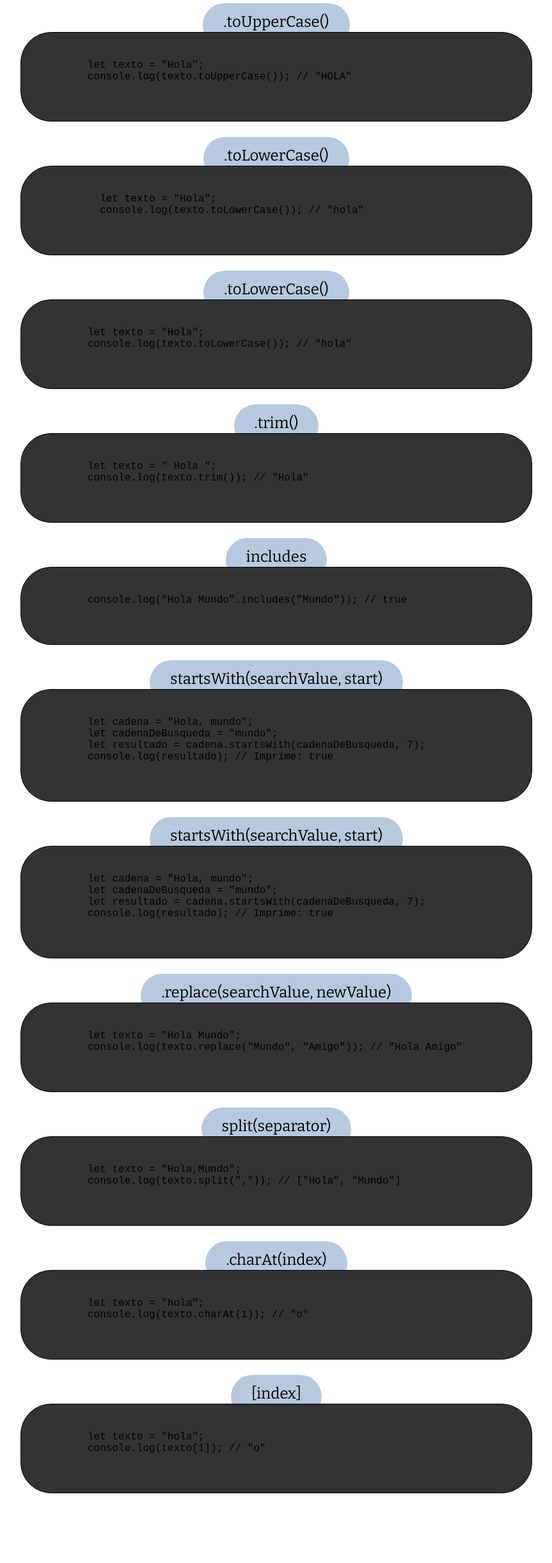
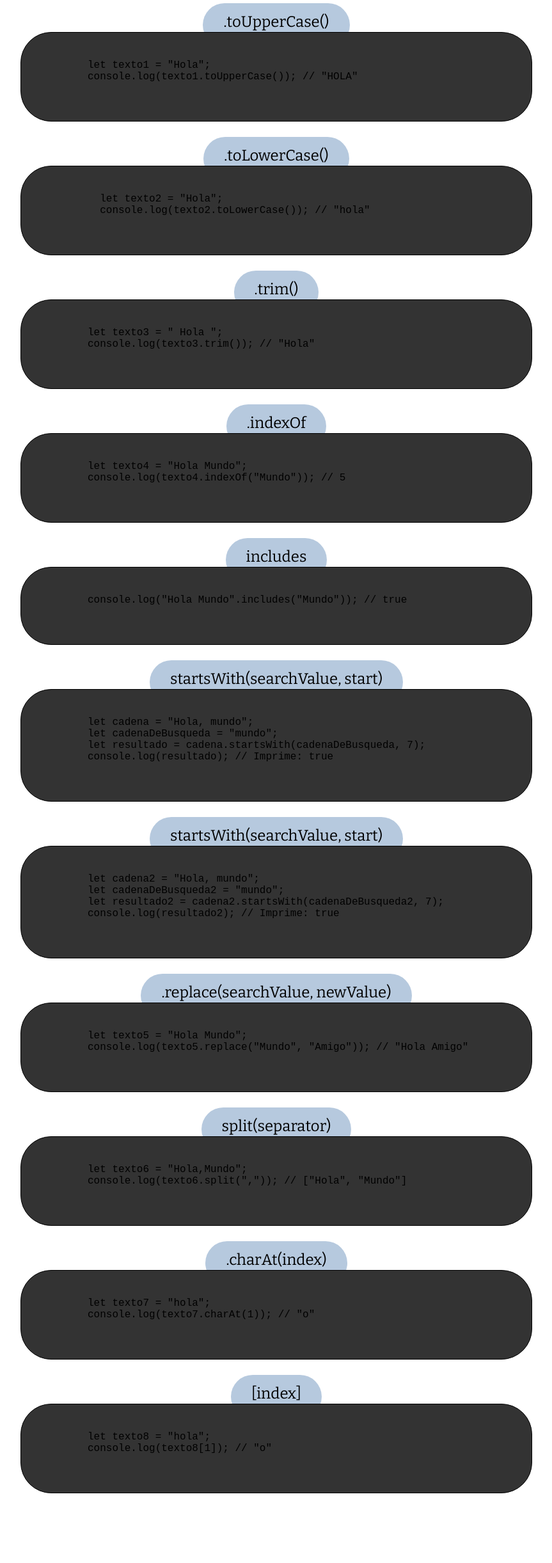
Before and after one commit to Erika-Fullstack/Proyecto-investigacion-JavaScript2, a plain HTML site: page metodos-atributos-string.html in a window 1280 px wide. Shown: the part 308-2751 px from the top of the page at 64% size, without its empty margins (208-1071 px from the left). Drawn offline with nearby package versions, Linux system fonts and the light colour scheme.

Commit message:
cambios en ejemplos de strings html y js

```diff
--- /dev/null
+++ b/js/metodosstring.js
@@ -0,0 +1,50 @@
+/* .length */
+let texto = "Hola Mundo";
+console.log(texto.length); // 10
+
+/* .toUpperCase() */
+let texto1 = "Hola";
+console.log(texto1.toUpperCase()); // "HOLA"
+
+/* .toLowerCase() */
+let texto2 = "Hola";
+console.log(texto2.toLowerCase()); // "hola"
+
+/* .trim() */
+let texto3 = " Hola ";
+console.log(texto3.trim()); // "Hola"
+
+/* .indexOf */
+let texto4 = "Hola Mundo";
+console.log(texto4.indexOf("Mundo")); // 5
+
+/* includes */
+console.log("Hola Mundo".includes("Mundo")); // true
+
+/* startsWith(searchValue, start) */
+let cadena = "Hola, mundo";
+let cadenaDeBusqueda = "mundo";
+let resultado = cadena.startsWith(cadenaDeBusqueda, 7);
+console.log(resultado); // Imprime: true
+
+/* startsWith(searchValue, start) */
+let cadena2 = "Hola, mundo";
+let cadenaDeBusqueda2 = "mundo";
+let resultado2 = cadena2.startsWith(cadenaDeBusqueda2, 7);
+console.log(resultado2); // Imprime: true
+
+/* .replace(searchValue, newValue) */
+let texto5 = "Hola Mundo";
+console.log(texto5.replace("Mundo", "Amigo")); // "Hola Amigo"
+
+/* split(separator) */
+let texto6 = "Hola,Mundo";
+console.log(texto6.split(",")); // ["Hola", "Mundo"]
+
+/* .charAt(index) */
+let texto7 = "hola";
+console.log(texto7.charAt(1)); // "o"
+
+/* [index] */
+let texto8 = "hola";
+console.log(texto8[1]); // "o"
--- a/metodos-atributos-string.html
+++ b/metodos-atributos-string.html
@@ -35,8 +35,8 @@
       <div class="celda-ejem">
         <pre class="prettyprint">
         <code>
-          let texto = "Hola";
-          console.log(texto.toUpperCase()); // "HOLA"
+          let texto1 = "Hola";
+          console.log(texto1.toUpperCase()); // "HOLA"
         </code>
         </pre>
       </div>
@@ -50,26 +50,11 @@
         <div class="celda-ejem">
           <pre class="prettyprint">
           <code>
-            let texto = "Hola";
-            console.log(texto.toLowerCase()); // "hola"
+            let texto2 = "Hola";
+            console.log(texto2.toLowerCase()); // "hola"
           </code>
           </pre>
         </div>
-    </div>
-
-    <div class="tabla-grid">
-      <!-- encabezado-ejem paras -->
-      <div class="encabezado-ejem para">.toLowerCase()</div>
-
-      <!-- Fila 1 -->
-      <div class="celda-ejem">
-        <pre class="prettyprint">
-        <code>
-          let texto = "Hola";
-          console.log(texto.toLowerCase()); // "hola"
-        </code>
-        </pre>
-      </div>
     </div>
 
     <div class="tabla-grid">
@@ -80,8 +65,23 @@
       <div class="celda-ejem">
         <pre class="prettyprint">
         <code>
-          let texto = " Hola ";
-          console.log(texto.trim()); // "Hola"
+          let texto3 = " Hola ";
+          console.log(texto3.trim()); // "Hola"
+        </code>
+        </pre>
+      </div>
+    </div>
+
+    <div class="tabla-grid">
+      <!-- encabezado-ejem paras -->
+      <div class="encabezado-ejem para">.indexOf</div>
+
+      <!-- Fila 1 -->
+      <div class="celda-ejem">
+        <pre class="prettyprint">
+        <code>
+          let texto4 = "Hola Mundo";
+          console.log(texto4.indexOf("Mundo")); // 5
         </code>
         </pre>
       </div>
@@ -126,10 +126,10 @@
       <div class="celda-ejem">
         <pre class="prettyprint">
         <code>
-          let cadena = "Hola, mundo";
-          let cadenaDeBusqueda = "mundo";
-          let resultado = cadena.startsWith(cadenaDeBusqueda, 7);
-          console.log(resultado); // Imprime: true
+          let cadena2 = "Hola, mundo";
+          let cadenaDeBusqueda2 = "mundo";
+          let resultado2 = cadena2.startsWith(cadenaDeBusqueda2, 7);
+          console.log(resultado2); // Imprime: true
         </code>
         </pre>
       </div>
@@ -143,8 +143,8 @@
       <div class="celda-ejem">
         <pre class="prettyprint">
         <code>
-          let texto = "Hola Mundo";
-          console.log(texto.replace("Mundo", "Amigo")); // "Hola Amigo"
+          let texto5 = "Hola Mundo";
+          console.log(texto5.replace("Mundo", "Amigo")); // "Hola Amigo"
         </code>
         </pre>
       </div>
@@ -158,8 +158,8 @@
       <div class="celda-ejem">
         <pre class="prettyprint">
         <code>
-          let texto = "Hola,Mundo";
-          console.log(texto.split(",")); // ["Hola", "Mundo"]
+          let texto6 = "Hola,Mundo";
+          console.log(texto6.split(",")); // ["Hola", "Mundo"]
         </code>
         </pre>
       </div>
@@ -173,8 +173,8 @@
       <div class="celda-ejem">
         <pre class="prettyprint">
         <code>
-          let texto = "hola";
-          console.log(texto.charAt(1)); // "o"
+          let texto7 = "hola";
+          console.log(texto7.charAt(1)); // "o"
         </code>
         </pre>
       </div>
@@ -188,8 +188,8 @@
       <div class="celda-ejem">
         <pre class="prettyprint">
         <code>
-          let texto = "hola";
-          console.log(texto[1]); // "o"
+          let texto8 = "hola";
+          console.log(texto8[1]); // "o"
         </code>
         </pre>
       </div>
@@ -202,5 +202,5 @@
 </body>
 <script src="https://cdn.jsdelivr.net/gh/google/code-prettify@master/loader/run_prettify.js?skin=desert"> </script>
 
-<script src="js/dom.js"></script>
+<script src="js/metodosstring.js"></script>
 </html>
```
